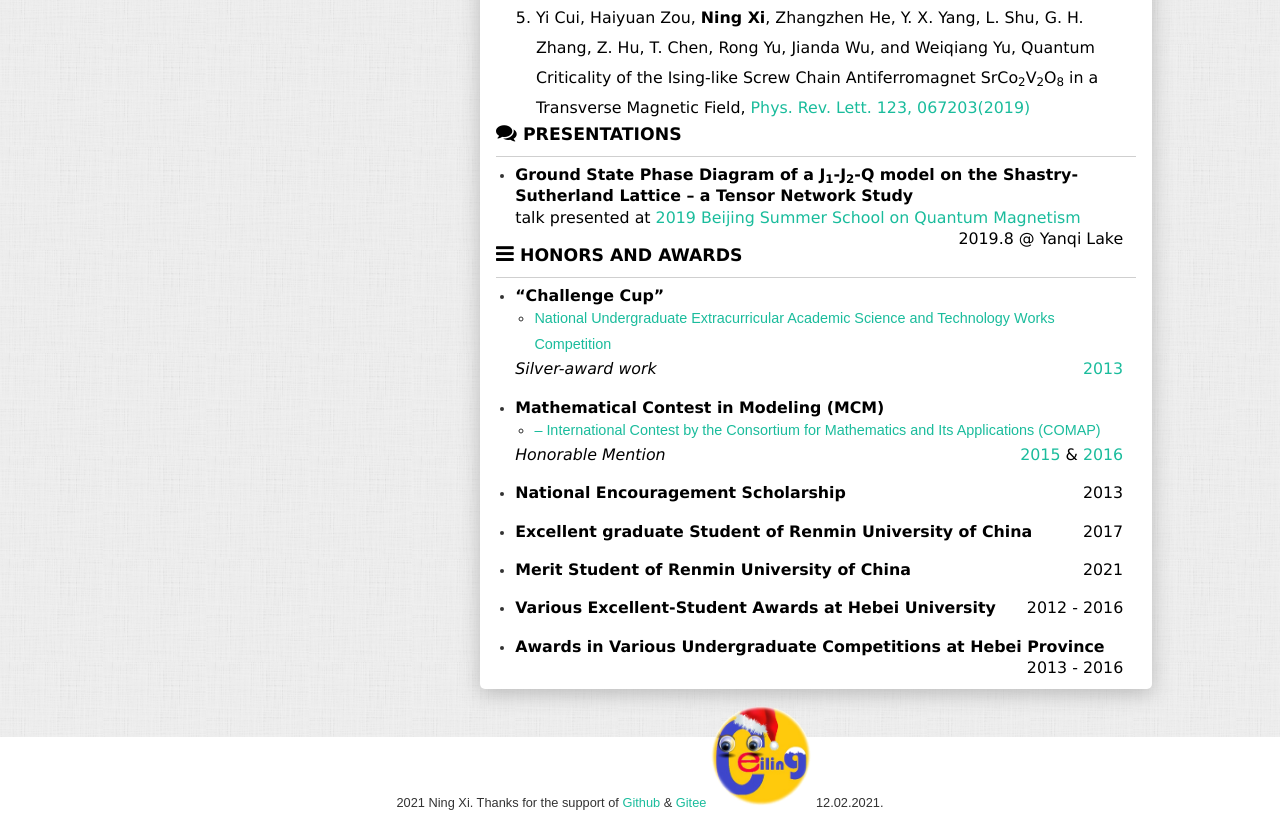
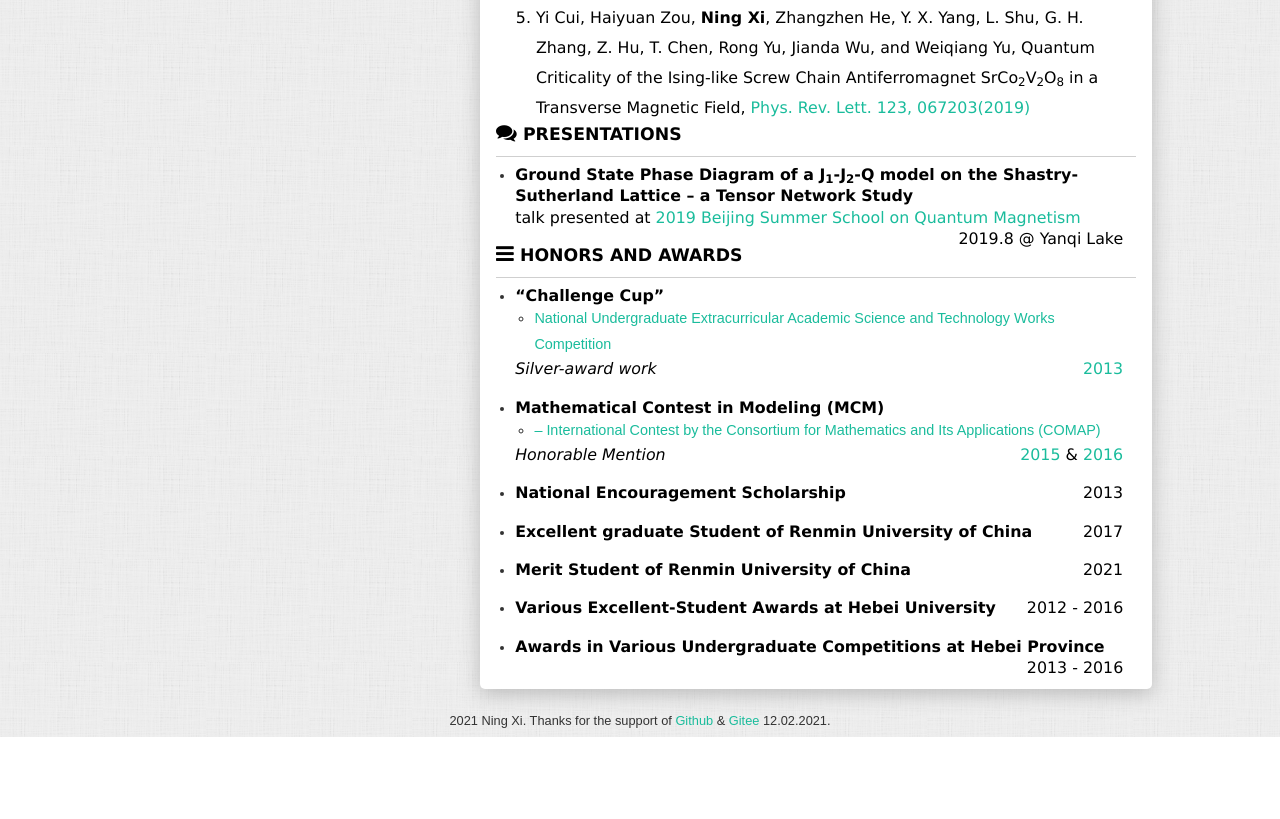
Before and after one commit to CeilingXi/CeilingXi.github.io, a plain HTML site: page index.html in a window 1280 px wide. Shown: the part 1707-2526 px from the top of the page. After the commit the page ends 2444 px from the top, so only its background shows below. Drawn offline with Linux system fonts and the light colour scheme.

Commit message:
Update index.html

```diff
--- a/index.html
+++ b/index.html
@@ -362,7 +362,6 @@
 
     <footer class="footer">
         <p> 2021 Ning Xi. Thanks for the support of <a href="https://github.com/" target="_blank">Github</a> & <a href="https://gitee.com/" target="_blank">Gitee</a>
-            <img src="assets/images/wecod.png" style="width: 10%;float:middle;"alt=""/>
             <time>12.02.2021</time>.</p>
     </footer>
 
```
